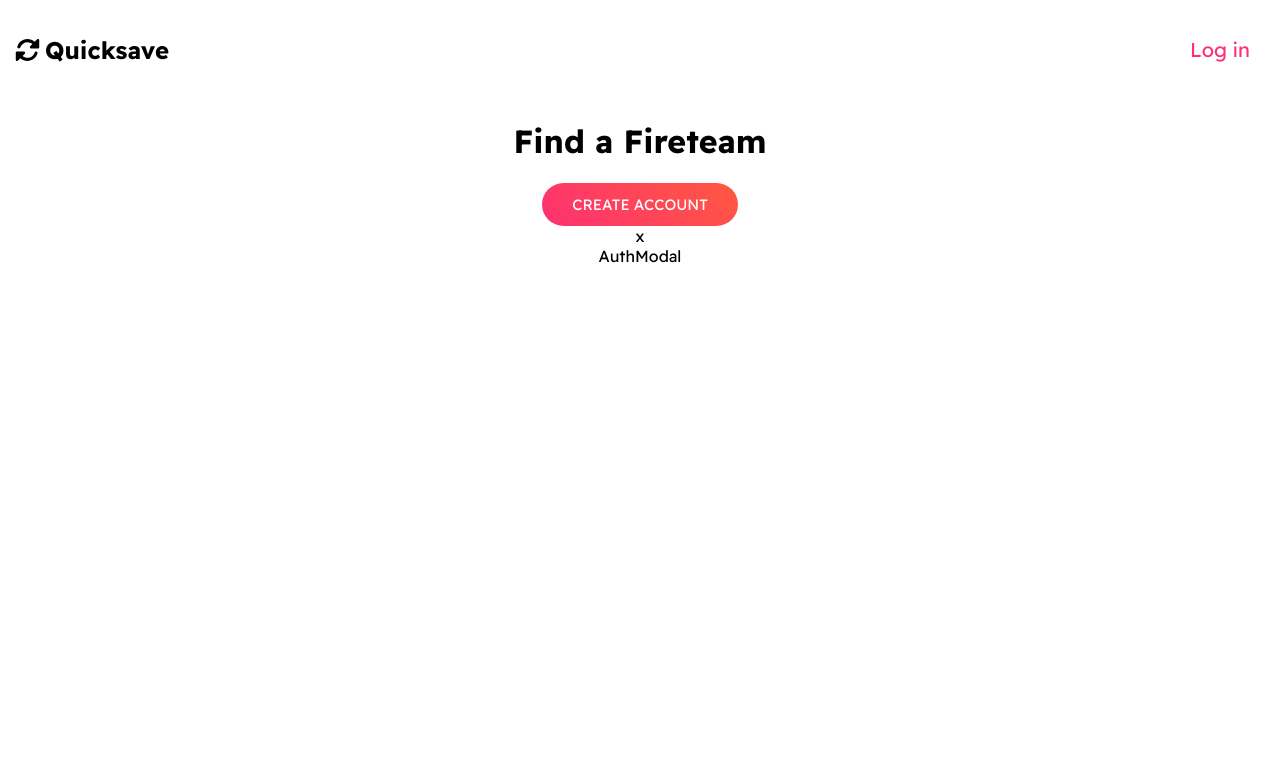
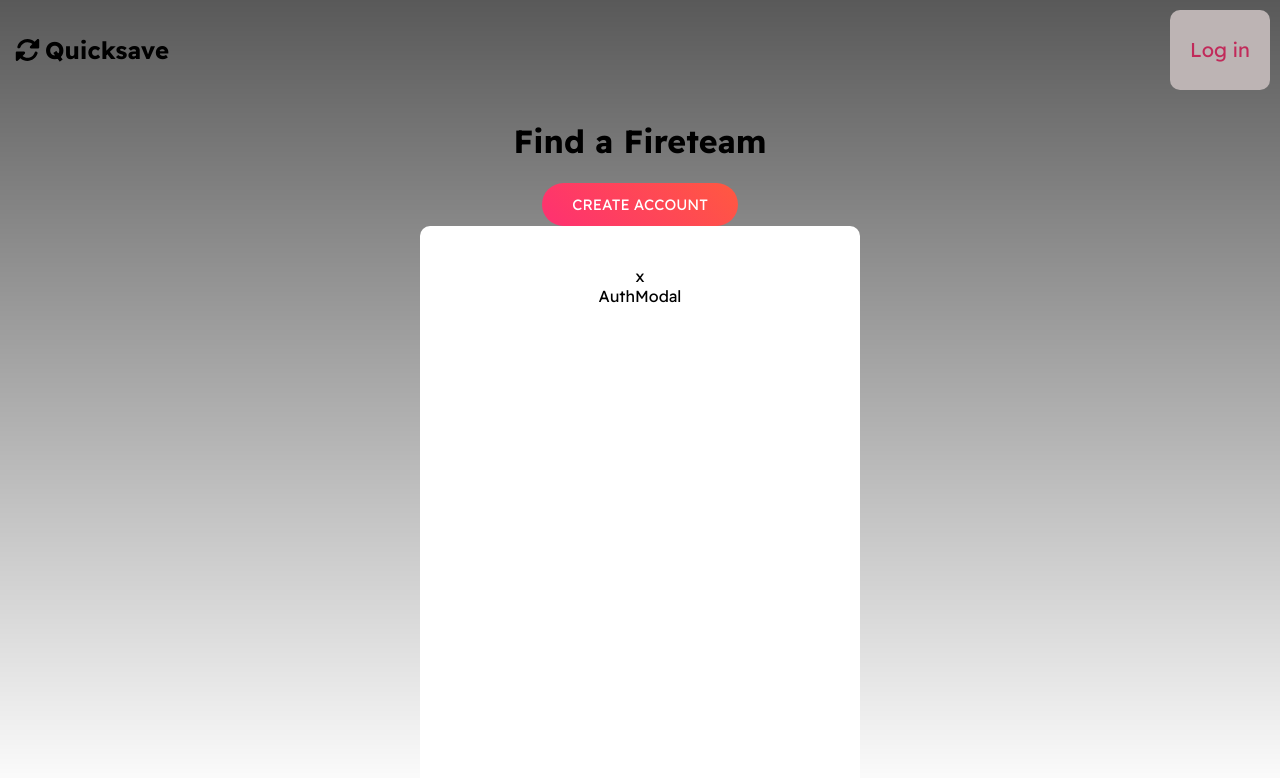
Before and after one commit to HectorDNuno/quicksave, a React (Create React App) app: page / in a window 1280 px wide. Both pictures are taken after a click on the button "Log in". Shown: the top 778 px of the page. Built offline with nearby package versions, Linux system fonts and the light colour scheme.

Commit message:
adds gradient to home component, makes login button darker when its disabled, adds modal styling

```diff
--- a/src/index.css
+++ b/src/index.css
@@ -56,4 +56,28 @@ nav .nav-button {
   margin: 10px;
 }
 
+nav .nav-button:disabled {
+  background-color: rgb(189, 180, 180);
+  color: rgb(193, 42, 90);
+}
+
 /* ---- Home ---- */
+.overlay {
+  width: 100vw;
+  height: 100vh;
+  position: fixed;
+  background: linear-gradient(to bottom, rgba(0,0,0,0.65) 0%, rgba(0,0,0,0) 100%);
+}
+
+/* ---- Auth modal ---- */
+.auth-modal {
+  /* position: absolute; */
+  top: 175px;
+  margin-left: auto;
+  margin-right: auto;
+  max-width: 360px;
+  height: 600px;
+  background-color: rgb(255,255,255);
+  border-radius: 10px;
+  padding: 40px;
+}
```
